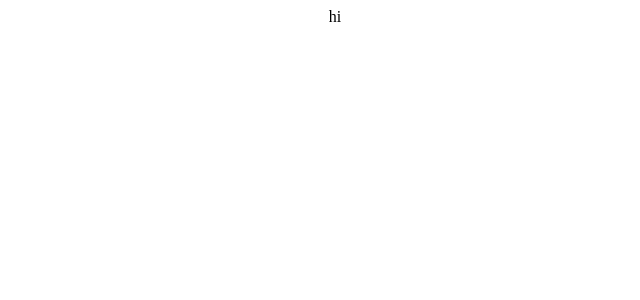
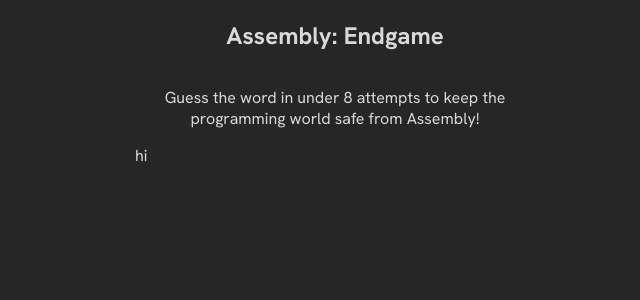
Before and after one commit to GasserElsayed07/assembly_hang_man, a React (Vite) app: page / in a window 1280 px wide. Shown: the top 300 px of the page, without its empty margins (305-945 px from the left). Built offline with nearby package versions, Linux system fonts and the light colour scheme.

Commit message:
Add a header

```diff
--- a/index.html
+++ b/index.html
@@ -1,10 +1,14 @@
 <!doctype html>
 <html lang="en">
   <head>
+    <link rel="preconnect" href="https://fonts.googleapis.com">
+    <link rel="preconnect" href="https://fonts.gstatic.com" crossorigin>
+    <link href="https://fonts.googleapis.com/css2?family=Hanken+Grotesk:ital,wght@0,100..900;1,100..900&display=swap" rel="stylesheet">
+
     <meta charset="UTF-8" />
     <link rel="icon" type="image/png" href="/src/assets/assembly.png" />
     <meta name="viewport" content="width=device-width, initial-scale=1.0" />
-    <title>Assemble End</title>
+    <title>Assemble Endgame</title>
   </head>
   <body>
     <div id="root"></div>
--- a/src/App.css
+++ /dev/null
@@ -1,5 +0,0 @@
-body{
-  display: flex;
-  justify-content: center;
-
-}
--- a/src/App.jsx
+++ b/src/App.jsx
@@ -1,12 +1,12 @@
-import { useState } from 'react'
-
-import './App.css'
+import { useState } from "react";
+import Header from "./Header.jsx"
+import "./styles/App.css";
 
 export default function App() {
-
   return (
-    <main>
-      hi
-    </main>
-  )
+    <>
+      <Header />
+      <main>hi</main>
+    </>
+  );
 }
--- /dev/null
+++ b/src/Header.jsx
@@ -0,0 +1,10 @@
+import "./styles/header.css"
+
+export default function Header(){
+    return (
+        <header>
+            <h2>Assembly: Endgame</h2>
+            <p>Guess the word in under 8 attempts to keep the programming world safe from Assembly!</p>
+        </header>
+    )
+}
--- /dev/null
+++ b/src/styles/App.css
@@ -0,0 +1,9 @@
+body {
+  font-family: "Hanken Grotesk", Arial, sans-serif;
+  background-color: #262626;
+  color: #d9d9d9;
+  margin: 0;
+  height: 100vh;
+  display: flex;
+  justify-content: center;
+}
--- /dev/null
+++ b/src/styles/header.css
@@ -0,0 +1,11 @@
+header{
+    display: flex;
+    justify-content: center;
+    flex-direction: column;
+    align-items: center;
+}
+
+header p{
+    max-width: 400px;
+    text-align: center;
+}
```
